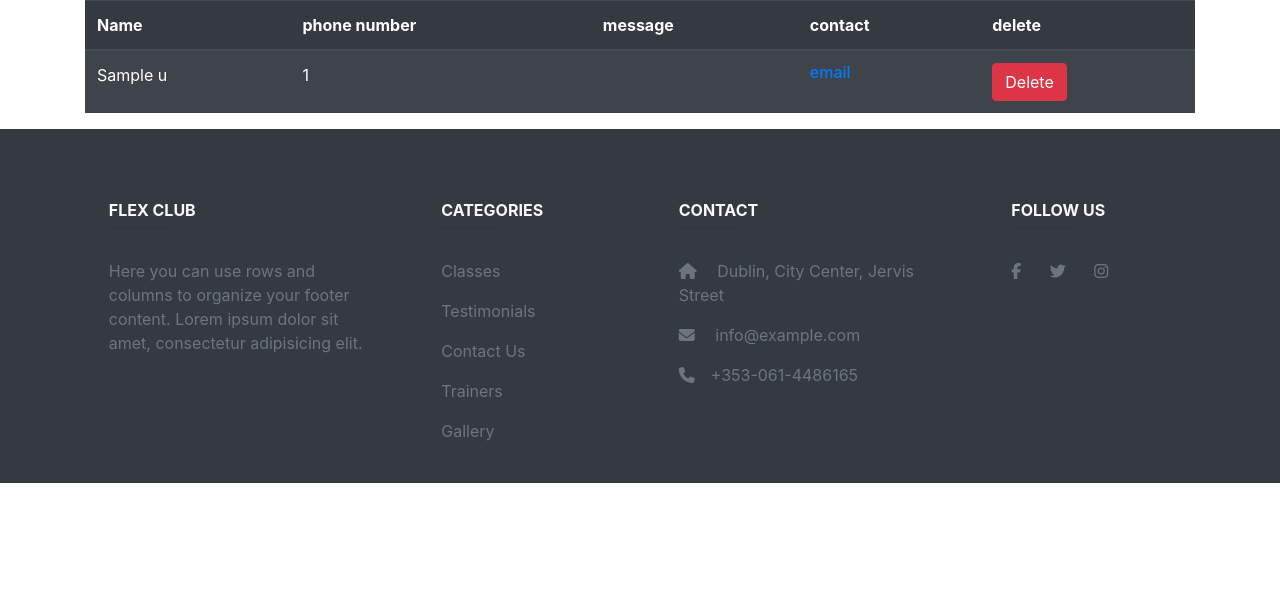
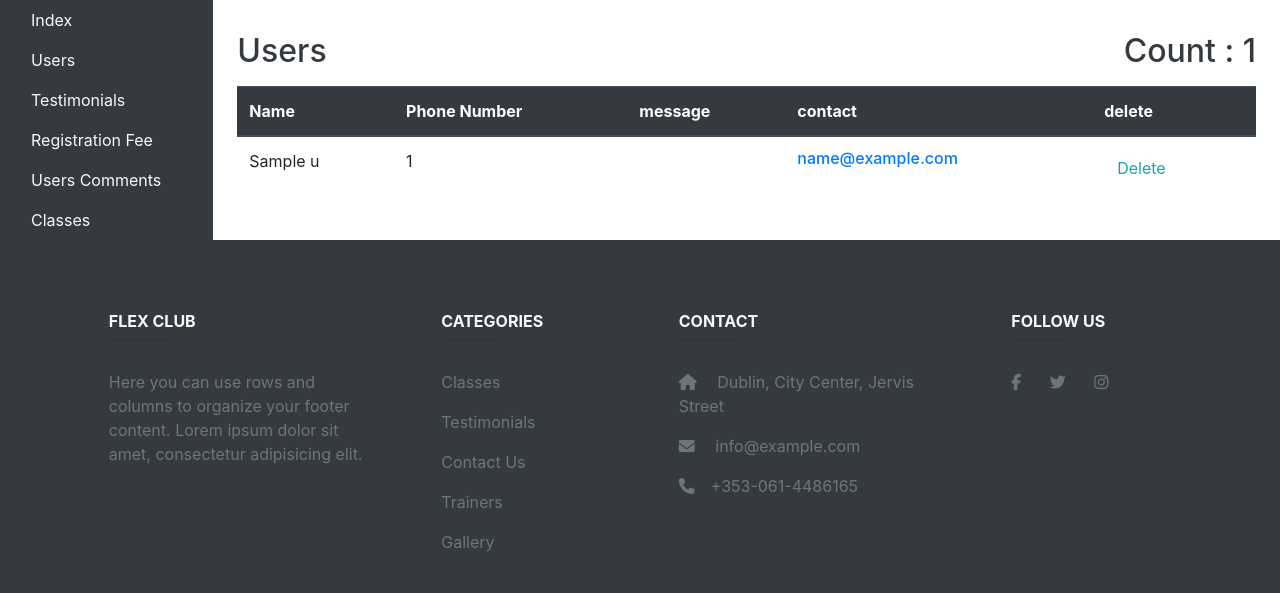
Before and after one commit to minajm/FlexClub, a PHP site: page /FlexClub/contact_us_manage.php in a window 1280 px wide. Shown: the part 68-661 px from the top of the page. Run offline with PHP 8.4, Linux system fonts and the light colour scheme; the visitor is signed in with stand-in values (Sample User, id 1); tables that the repository leaves empty hold one stand-in row (values such as "Sample post"); data that the repository does not hold is empty; some libraries are stand-ins or nearby versions.

Commit message:
every thing is ok now

```diff
--- a/contact_us_manage.php
+++ b/contact_us_manage.php
@@ -13,9 +13,25 @@ $fault_alert = '<div class="col-12">
 
 if (isset($_SESSION['status']) && $_SESSION['status'] == 1 ) {
     ?>
-    <div class="container">
+    <div class="container-fluid">
         <div class="row">
+            <?php
+                if (isset($_SESSION['is_admin']) && $_SESSION['is_admin'] == 1) {
+                    include_once('admin_panel_sidebar.php');
+                    echo'<main role="main" class="col-md-9 ml-sm-auto col-lg-10 pt-3 px-4">';
 
+                } else {
+                    echo'<main class="container w-100 mt-3" >';
+                }
+            ?>
+                <?php
+                $sql = "SELECT COUNT(*) FROM contact_us";
+                $result = mysqli_query($connection, $sql);    // object or null
+                if (!is_null($result)) {
+                    $row = $result->fetch_assoc();
+                    $comment_count = $row['COUNT(*)'];
+                }
+                ?>
             <?php
             if ($_SERVER['REQUEST_METHOD'] == "POST") {
                 if (isset($_POST['contact_id'])) {
@@ -30,12 +46,19 @@ if (isset($_SESSION['status']) && $_SESSION['status'] == 1 ) {
                 }
             }
             ?>
+                <?php
+                if (isset($_SESSION['is_admin']) && $_SESSION['is_admin'] == 1) {
+                    echo '
+                    <h2 class="mt-3 mb-3 text-dark">Users<span class="float-right">Count :  '. $comment_count .'</span></h2>
+                    ';
+                }
+                ?>
 
-            <div class="col-12">
-                <table class="table table-striped table-dark">
-                    <thead>
+            <div class="table-responsive">
+                <table class="table ">
+                    <thead class="thead-dark">
                         <th>Name</th>
-                        <th>phone number</th>
+                        <th>Phone Number</th>
                         <th>message</th>
                         <th>contact</th>
                         <th>delete</th>
@@ -59,11 +82,11 @@ if (isset($_SESSION['status']) && $_SESSION['status'] == 1 ) {
                                             <td>' . $row["name"] . '</td>
                                             <td>' . $row["phone_number"] . '</td>
                                             <td>' . $row["message"] . '</td>
-                                            <td><h6><a href="mailto:' . $row['email'] . ' ">email</a></h6</td>
+                                            <td><h6><a href="mailto:' . $row['email'] . ' ">' . $row['email'] . '</a></h6</td>
                                             <td>
 					                            <form action="" method="POST">
                                                     <input type="hidden" value="' . $id . '" name="contact_id">
-                                                    <button type="submit" class="btn btn-danger">Delete</button>
+                                                    <button type="submit" class="btn btn-link text-info">Delete</button>
                                                 </form>
                                             </td>
                                         </tr>';
@@ -74,6 +97,7 @@ if (isset($_SESSION['status']) && $_SESSION['status'] == 1 ) {
                     </tbody>
                 </table>
             </div>
+            </main>
         </div>
     </div>
     <?php
--- a/testimonial.php
+++ b/testimonial.php
@@ -51,6 +51,7 @@ include_once('header.php');
 //}
 
 ?>
+    </div>
 
 
 <?php
--- a/testimonial_manage.php
+++ b/testimonial_manage.php
@@ -35,7 +35,7 @@ if ($_SERVER['REQUEST_METHOD'] == "POST") {
                 <h2>Testimonials<span class="float-right"><?php echo "Count : " . $testimonials_count; ?></span></h2>
                 <div class="table-responsive">
                     <table class="table table-striped table-sm">
-                        <thead>
+                        <thead class="thead-dark">
                         <tr>
                             <th>#</th>
                             <th>Member name</th>
```
Also changed, not shown: contact_us.php (+4 -6 lines).
